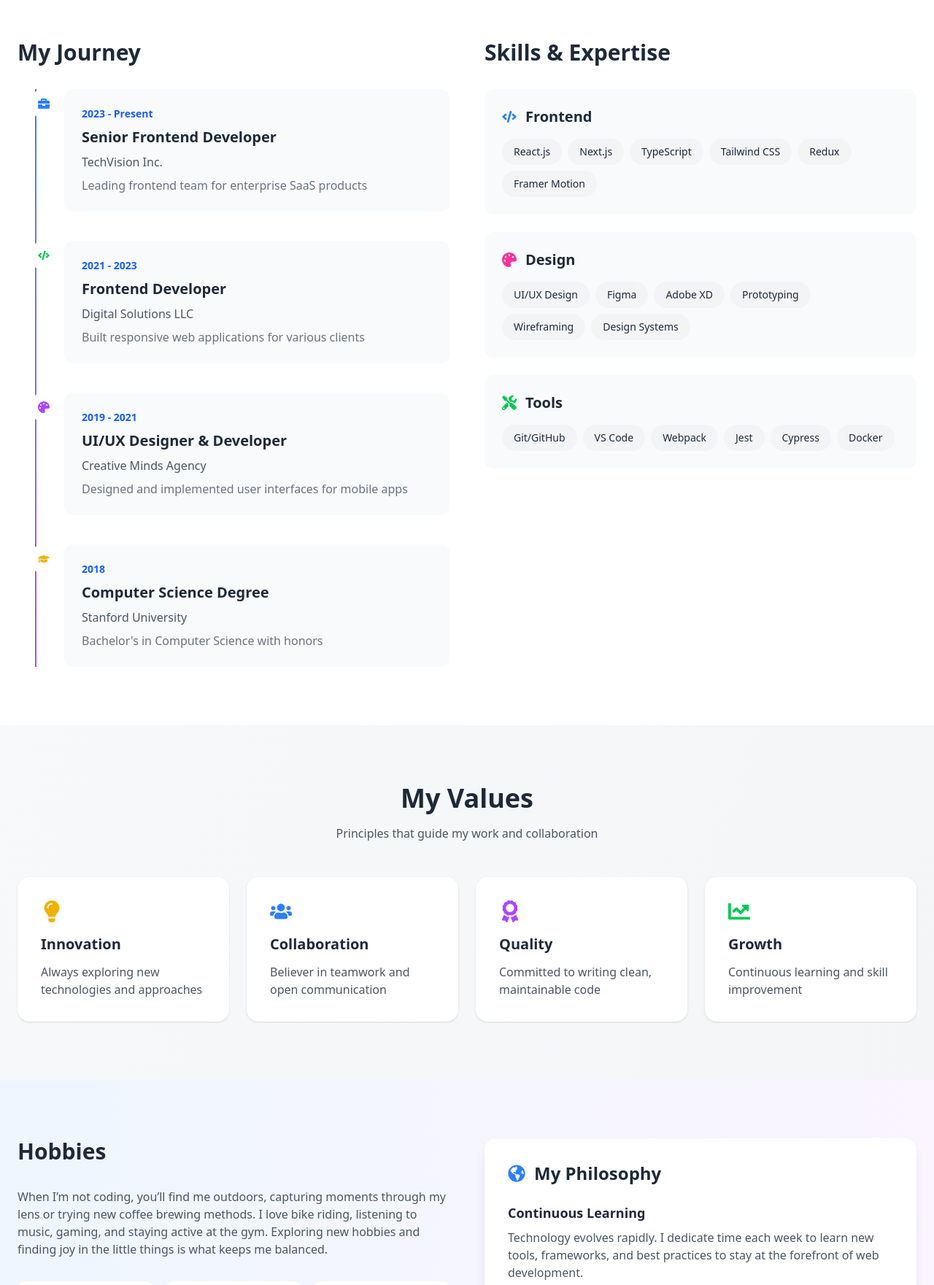
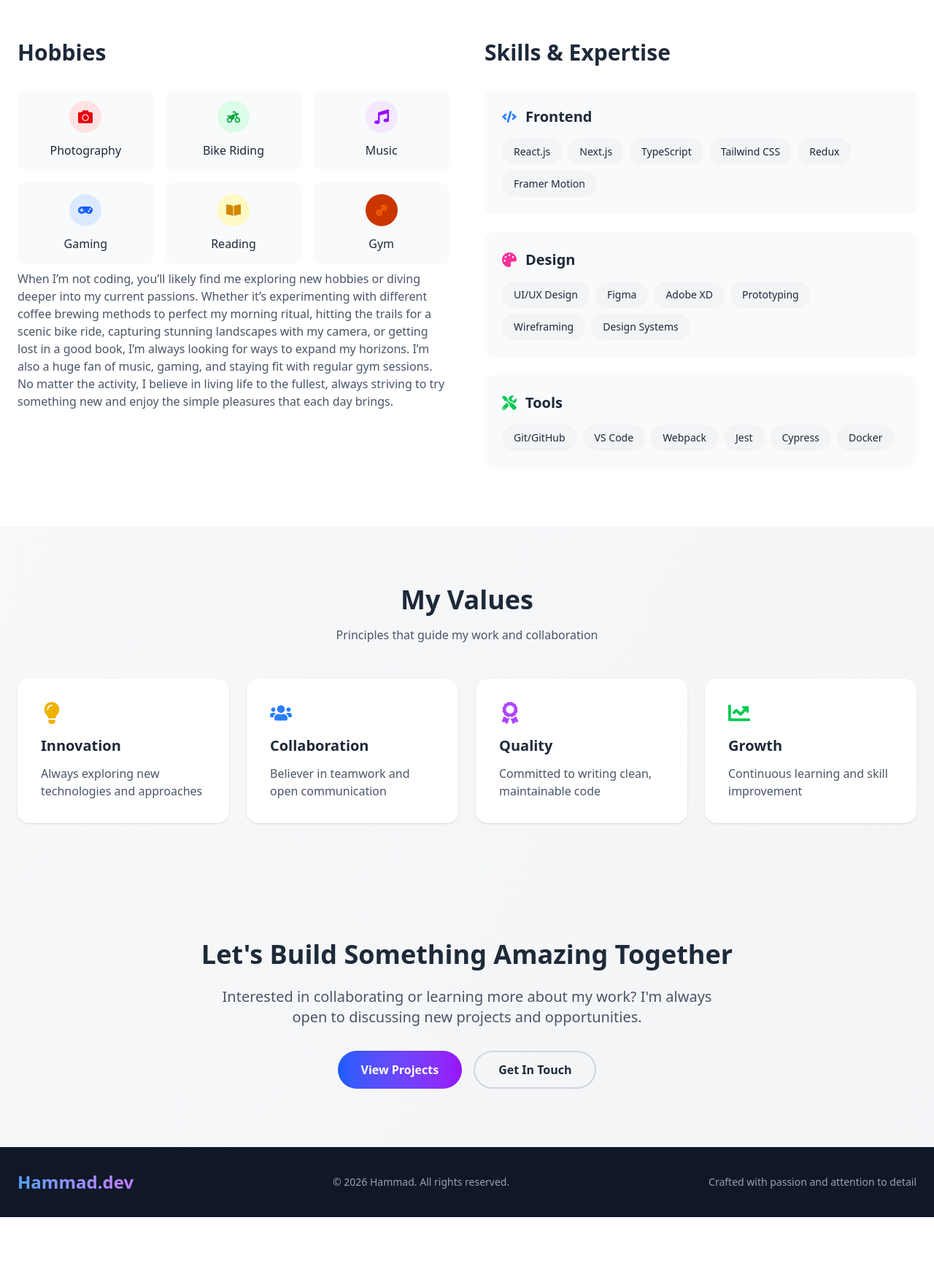
Before and after one commit to Hammad-000/Portfolio, a React (Vite) app: page /about in a window 1280 px wide. Shown: the part 1010-2771 px from the top of the page at 73% size. After the commit the page ends 2678 px from the top, so only its background shows below. Built offline with nearby package versions, Linux system fonts and the light colour scheme.

Commit message:
about update

```diff
--- a/src/pages/About.jsx
+++ b/src/pages/About.jsx
@@ -110,7 +110,7 @@ const About = () => {
               About <span className="bg-gradient-to-r from-blue-600 to-purple-600 bg-clip-text text-transparent">Me</span>
             </h1>
             <p className="text-xl text-gray-600 dark:text-gray-400 mb-8 max-w-2xl">
-              Passionate developer with over 5 years of experience creating beautiful,
+              Passionate developer  creating beautiful,
               functional web applications. I combine technical expertise with creative
               design thinking.
             </p>
@@ -169,27 +169,34 @@ const About = () => {
           <div className="grid grid-cols-1 lg:grid-cols-2 gap-12">
 
 
+
+
             <div>
-              <h2 className="text-3xl font-bold mb-8">My Journey</h2>
-              <div className="relative">
+              <h2 className="text-3xl font-bold mb-8">Hobbies</h2>
 
-                <div className="absolute left-6 top-0 bottom-0 w-0.5 bg-gradient-to-b from-blue-500 to-purple-500"></div>
 
-                {timeline.map((item, index) => (
-                  <div key={index} className="relative pl-16 pb-10 last:pb-0">
-                    <div className="absolute left-4 flex items-center justify-center w-10 h-10 bg-white dark:bg-gray-800 rounded-full border-4 border-white dark:border-gray-900 z-10">
-                      {item.icon}
+              <div className="grid grid-cols-2 sm:grid-cols-3 gap-4">
+                {hobbies.map((hobby, index) => (
+                  <div key={index} className="flex flex-col items-center justify-center p-4 rounded-xl bg-gray-50 dark:bg-gray-800 hover:shadow-lg transition-shadow">
+                    <div className={`p-3 rounded-full ${hobby.color} mb-3`}>
+                      <span className="text-xl">{hobby.icon}</span>
                     </div>
-                    <div className="bg-gray-50 dark:bg-gray-800 rounded-xl p-6 hover:shadow-lg transition-shadow">
-                      <div className="text-sm font-semibold text-blue-600 dark:text-blue-400 mb-2">{item.year}</div>
-                      <h3 className="text-xl font-bold mb-2">{item.title}</h3>
-                      <div className="text-gray-600 dark:text-gray-400 mb-2">{item.company}</div>
-                      <p className="text-gray-500 dark:text-gray-400">{item.description}</p>
-                    </div>
+                    <span className="font-medium">{hobby.name}</span>
                   </div>
                 ))}
+
               </div>
+                 <p className="text-gray-600 dark:text-gray-400 mb-8 pt-2">
+            When I’m not coding, you’ll likely find me exploring new hobbies or diving deeper into my current passions.
+            Whether it’s experimenting with different coffee brewing methods to perfect my morning ritual,
+             hitting the trails for a scenic bike ride, capturing stunning landscapes with my camera, or getting lost in a good book,
+              I’m always looking for ways to expand my horizons. I’m also a huge fan of music, gaming,
+              and staying fit with regular gym sessions. No matter the activity, I believe in living life to the fullest,
+             always striving to try something new and enjoy the simple pleasures that each day brings.
+              </p>
             </div>
+
+
 
             {/* Skills */}
             <div>
@@ -244,79 +251,7 @@ const About = () => {
       </section>
 
 
-      <section className="bg-gradient-to-r from-blue-50 to-purple-50 dark:from-gray-800 dark:to-gray-900 py-20">
-        <div className="container mx-auto px-6">
-          <div className="grid grid-cols-1 lg:grid-cols-2 gap-12">
 
-
-            <div>
-              <h2 className="text-3xl font-bold mb-8">Hobbies</h2>
-              <p className="text-gray-600 dark:text-gray-400 mb-8">
-            When I’m not coding, you’ll find me outdoors, capturing moments through my lens or trying new coffee brewing methods.
-             I love bike riding, listening to music, gaming, and staying active at the gym.
-             Exploring new hobbies and finding joy in the little things is what keeps me balanced.
-              </p>
-
-              <div className="grid grid-cols-2 sm:grid-cols-3 gap-4">
-                {hobbies.map((hobby, index) => (
-                  <div key={index} className="flex flex-col items-center justify-center p-4 rounded-xl bg-white dark:bg-gray-900 hover:shadow-lg transition-shadow">
-                    <div className={`p-3 rounded-full ${hobby.color} mb-3`}>
-                      <span className="text-xl">{hobby.icon}</span>
-                    </div>
-                    <span className="font-medium">{hobby.name}</span>
-                  </div>
-                ))}
-              </div>
-            </div>
-
-
-            <div className="bg-white dark:bg-gray-900 rounded-2xl p-8 shadow-lg">
-              <div className="flex items-center gap-3 mb-6">
-                <FaGlobeAmericas className="text-blue-500 text-2xl" />
-                <h3 className="text-2xl font-bold">My Philosophy</h3>
-              </div>
-
-              <div className="space-y-6">
-                <div>
-                  <h4 className="font-bold text-lg mb-2">Continuous Learning</h4>
-                  <p className="text-gray-600 dark:text-gray-400">
-                    Technology evolves rapidly. I dedicate time each week to learn
-                    new tools, frameworks, and best practices to stay at the forefront
-                    of web development.
-                  </p>
-                </div>
-
-                <div>
-                  <h4 className="font-bold text-lg mb-2">Problem-Solving Approach</h4>
-                  <p className="text-gray-600 dark:text-gray-400">
-                    I believe in understanding the problem deeply before jumping to
-                    solutions. This approach helps create more effective and
-                    user-friendly applications.
-                  </p>
-                </div>
-
-                <div>
-                  <h4 className="font-bold text-lg mb-2">Work-Life Balance</h4>
-                  <p className="text-gray-600 dark:text-gray-400">
-                    Maintaining a healthy balance between work and personal life
-                    fuels creativity and prevents burnout. This balance makes me
-                    more productive and innovative.
-                  </p>
-                </div>
-              </div>
-
-
-              <div className="mt-8 p-4 bg-gradient-to-r from-blue-50 to-purple-50 dark:from-gray-800 rounded-xl">
-                <h4 className="font-bold mb-2">Fun Fact</h4>
-                <p className="text-gray-600 dark:text-gray-400">
-                  I've visited 15 countries and love incorporating design
-                  inspirations from different cultures into my work.
-                </p>
-              </div>
-            </div>
-          </div>
-        </div>
-      </section>
 
       <section className="py-20">
         <div className="container mx-auto px-6 text-center">
```
